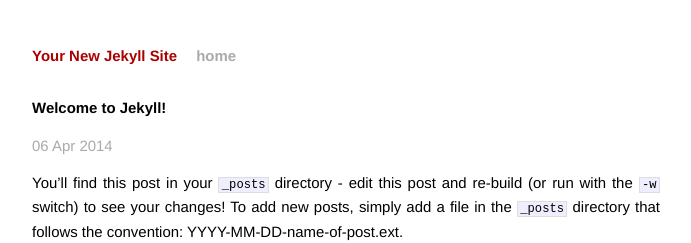
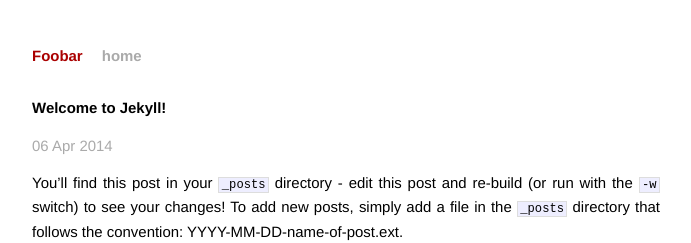
Before and after one commit to gacek/jekyll, a Jekyll site: the page built from _posts/2014-04-06-welcome-to-jekyll.markdown, in a window 1280 px wide. Shown: the top 243 px of the page, without its empty margins (294-985 px from the left). Built offline with Jekyll 4.4.1, drawn with Linux system fonts in a browser that asks for light colours; Markdown is read by kramdown in place of the engine named in the settings.

Commit message:
test commit

```diff
--- a/_config.yml
+++ b/_config.yml
@@ -1,3 +1,3 @@
-name: Your New Jekyll Site
+name: Foobar
 markdown: redcarpet
 pygments: true
```
